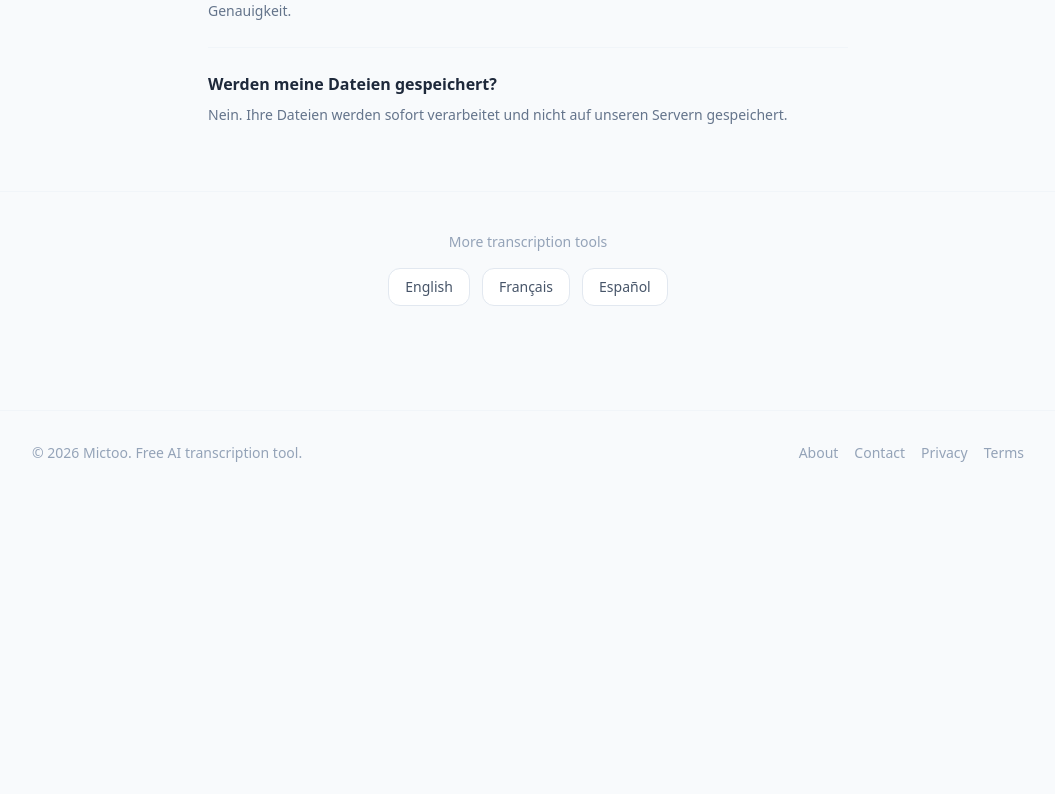
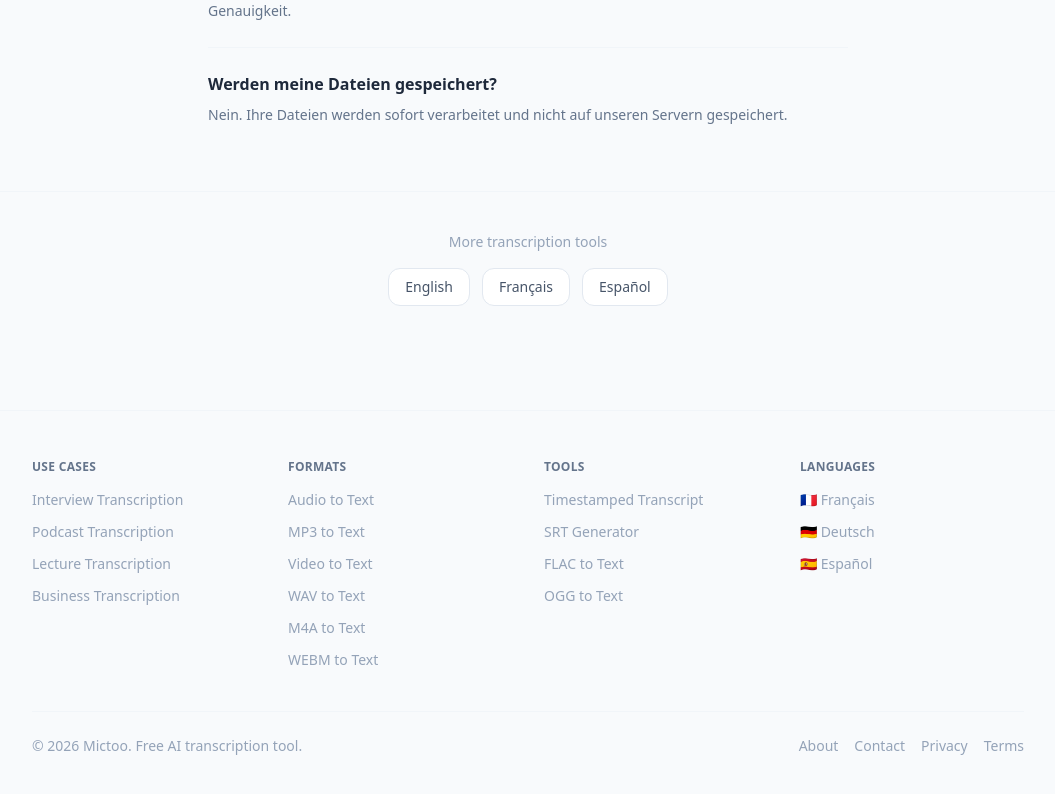
Before and after one commit to dominovd/mictoo, a Next.js app: page /de in a window 1280 px wide. Shown: the part 1280-2074 px from the top of the page, without its empty margins (112-1167 px from the left). Before the commit the page ends 1775 px from the top, so only its background shows below. Built offline with nearby package versions, Linux system fonts and the light colour scheme; no server answers.

Commit message:
feat: footer nav all pages, hreflang, paragraph formatting, fix homepage links

```diff
--- a/app/de/page.js
+++ b/app/de/page.js
@@ -3,7 +3,16 @@ import LandingLayout from '@/components/LandingLayout'
 export const metadata = {
   title: 'Audio in Text umwandeln — Kostenlose Transkription | Mictoo',
   description: 'Audio und Video kostenlos in Text umwandeln. Keine Anmeldung erforderlich. Unterstützt MP3, MP4, WAV und mehr. Betrieben von AI.',
-  alternates: { canonical: 'https://mictoo.com/de' },
+  alternates: {
+    canonical: 'https://mictoo.com/de',
+    languages: {
+      'en': 'https://mictoo.com',
+      'fr': 'https://mictoo.com/fr',
+      'de': 'https://mictoo.com/de',
+      'es': 'https://mictoo.com/es',
+      'x-default': 'https://mictoo.com',
+    },
+  },
 }
 
 export default function GermanPage() {
--- a/app/es/page.js
+++ b/app/es/page.js
@@ -3,7 +3,16 @@ import LandingLayout from '@/components/LandingLayout'
 export const metadata = {
   title: 'Transcribir Audio a Texto Gratis — Mictoo',
   description: 'Convierte audio y video a texto gratis. Sin registro. Soporta MP3, MP4, WAV y más de 50 idiomas. Basado en AI.',
-  alternates: { canonical: 'https://mictoo.com/es' },
+  alternates: {
+    canonical: 'https://mictoo.com/es',
+    languages: {
+      'en': 'https://mictoo.com',
+      'fr': 'https://mictoo.com/fr',
+      'de': 'https://mictoo.com/de',
+      'es': 'https://mictoo.com/es',
+      'x-default': 'https://mictoo.com',
+    },
+  },
 }
 
 export default function SpanishPage() {
--- a/app/fr/page.js
+++ b/app/fr/page.js
@@ -3,7 +3,16 @@ import LandingLayout from '@/components/LandingLayout'
 export const metadata = {
   title: 'Transcrire Audio en Texte Gratuitement — Mictoo',
   description: 'Transcrivez vos fichiers audio et vidéo en texte gratuitement. Aucune inscription requise. Propulsé par AI. Supporte MP3, MP4, WAV et plus.',
-  alternates: { canonical: 'https://mictoo.com/fr' },
+  alternates: {
+    canonical: 'https://mictoo.com/fr',
+    languages: {
+      'en': 'https://mictoo.com',
+      'fr': 'https://mictoo.com/fr',
+      'de': 'https://mictoo.com/de',
+      'es': 'https://mictoo.com/es',
+      'x-default': 'https://mictoo.com',
+    },
+  },
 }
 
 export default function FrenchPage() {
--- a/app/layout.js
+++ b/app/layout.js
@@ -74,8 +74,66 @@ export default function RootLayout({ children }) {
         </main>
 
         <Analytics />
-        <footer className="border-t border-slate-100 py-8 mt-16">
-          <div className="max-w-5xl mx-auto px-4 flex flex-col sm:flex-row items-center justify-between gap-4 text-sm text-slate-400">
+        <footer className="border-t border-slate-100 py-12 mt-16">
+          <div className="max-w-5xl mx-auto px-4">
+            {/* Links grid */}
+            <div className="grid grid-cols-2 sm:grid-cols-4 gap-8 mb-10">
+              <div>
+                <p className="text-xs font-semibold text-slate-500 uppercase tracking-wide mb-3">Use Cases</p>
+                <ul className="space-y-2">
+                  {[
+                    ['/interview-transcription', 'Interview Transcription'],
+                    ['/podcast-transcription', 'Podcast Transcription'],
+                    ['/lecture-transcription', 'Lecture Transcription'],
+                    ['/business-transcription', 'Business Transcription'],
+                  ].map(([href, label]) => (
+                    <li key={href}><a href={href} className="text-sm text-slate-400 hover:text-brand-600 transition-colors">{label}</a></li>
+                  ))}
+                </ul>
+              </div>
+              <div>
+                <p className="text-xs font-semibold text-slate-500 uppercase tracking-wide mb-3">Formats</p>
+                <ul className="space-y-2">
+                  {[
+                    ['/transcribe-audio-to-text', 'Audio to Text'],
+                    ['/transcribe-mp3-to-text', 'MP3 to Text'],
+                    ['/transcribe-video-to-text', 'Video to Text'],
+                    ['/wav-to-text', 'WAV to Text'],
+                    ['/m4a-to-text', 'M4A to Text'],
+                    ['/webm-to-text', 'WEBM to Text'],
+                  ].map(([href, label]) => (
+                    <li key={href}><a href={href} className="text-sm text-slate-400 hover:text-brand-600 transition-colors">{label}</a></li>
+                  ))}
+                </ul>
+              </div>
+              <div>
+                <p className="text-xs font-semibold text-slate-500 uppercase tracking-wide mb-3">Tools</p>
+                <ul className="space-y-2">
+                  {[
+                    ['/timestamped-transcription', 'Timestamped Transcript'],
+                    ['/free-srt-generator', 'SRT Generator'],
+                    ['/flac-to-text', 'FLAC to Text'],
+                    ['/ogg-to-text', 'OGG to Text'],
+                  ].map(([href, label]) => (
+                    <li key={href}><a href={href} className="text-sm text-slate-400 hover:text-brand-600 transition-colors">{label}</a></li>
+                  ))}
+                </ul>
+              </div>
+              <div>
+                <p className="text-xs font-semibold text-slate-500 uppercase tracking-wide mb-3">Languages</p>
+                <ul className="space-y-2">
+                  {[
+                    ['/fr', '🇫🇷 Français'],
+                    ['/de', '🇩🇪 Deutsch'],
+                    ['/es', '🇪🇸 Español'],
+                  ].map(([href, label]) => (
+                    <li key={href}><a href={href} className="text-sm text-slate-400 hover:text-brand-600 transition-colors">{label}</a></li>
+                  ))}
+                </ul>
+              </div>
+            </div>
+            {/* Bottom bar */}
+            <div className="border-t border-slate-100 pt-6 flex flex-col sm:flex-row items-center justify-between gap-4 text-sm text-slate-400">
               <p>© {new Date().getFullYear()} Mictoo. Free AI transcription tool.</p>
               <div className="flex gap-4">
                 <a href="/about" className="hover:text-slate-600 transition-colors">About</a>
@@ -84,6 +142,7 @@ export default function RootLayout({ children }) {
                 <a href="/terms" className="hover:text-slate-600 transition-colors">Terms</a>
               </div>
             </div>
+          </div>
         </footer>
       </body>
     </html>
--- a/app/page.js
+++ b/app/page.js
@@ -4,6 +4,13 @@ import UploadZone from '@/components/UploadZone'
 export const metadata = {
   alternates: {
     canonical: 'https://mictoo.com',
+    languages: {
+      'en': 'https://mictoo.com',
+      'fr': 'https://mictoo.com/fr',
+      'de': 'https://mictoo.com/de',
+      'es': 'https://mictoo.com/es',
+      'x-default': 'https://mictoo.com',
+    },
   },
 }
 
@@ -188,8 +195,8 @@ export default function Home() {
             },
             {
               icon: '🎯',
-              title: 'Powered by Whisper AI',
-              desc: "OpenAI's state-of-the-art speech recognition model — the same technology used by leading transcription services.",
+              title: 'High accuracy',
+              desc: 'State-of-the-art AI speech recognition — the same technology used by leading transcription services.',
             },
             {
               icon: '⚡',
@@ -224,18 +231,18 @@ export default function Home() {
           </p>
           <div className="grid grid-cols-1 sm:grid-cols-3 gap-6 text-center">
             {[
-              { icon: '🎓', label: 'Students', desc: 'Transcribe lectures, interviews, and research recordings.' },
-              { icon: '🎙️', label: 'Podcasters', desc: 'Turn podcast episodes into blog posts, show notes, or subtitles.' },
-              { icon: '📰', label: 'Journalists', desc: 'Convert recorded interviews to text in seconds.' },
-              { icon: '🏢', label: 'Business teams', desc: 'Transcribe meetings, calls, and presentations.' },
-              { icon: '🌐', label: 'Content creators', desc: 'Create captions and transcripts for YouTube videos.' },
-              { icon: '⚖️', label: 'Legal & medical', desc: 'Quickly draft transcripts for notes and documentation.' },
-            ].map(({ icon, label, desc }) => (
-              <div key={label} className="bg-slate-50 rounded-2xl p-6">
+              { icon: '🎓', label: 'Students', desc: 'Transcribe lectures, interviews, and research recordings.', href: '/lecture-transcription' },
+              { icon: '🎙️', label: 'Podcasters', desc: 'Turn podcast episodes into blog posts, show notes, or subtitles.', href: '/podcast-transcription' },
+              { icon: '📰', label: 'Journalists', desc: 'Convert recorded interviews to text in seconds.', href: '/interview-transcription' },
+              { icon: '🏢', label: 'Business teams', desc: 'Transcribe meetings, calls, and presentations.', href: '/business-transcription' },
+              { icon: '🌐', label: 'Content creators', desc: 'Create captions and transcripts for YouTube videos.', href: '/free-srt-generator' },
+              { icon: '⚖️', label: 'Legal & medical', desc: 'Quickly draft transcripts for notes and documentation.', href: '/transcribe-audio-to-text' },
+            ].map(({ icon, label, desc, href }) => (
+              <a key={label} href={href} className="bg-slate-50 rounded-2xl p-6 hover:bg-brand-50 hover:shadow-sm transition-all block">
                 <div className="text-3xl mb-3">{icon}</div>
                 <h3 className="font-semibold text-slate-800 mb-2">{label}</h3>
                 <p className="text-sm text-slate-500">{desc}</p>
-              </div>
+              </a>
             ))}
           </div>
         </div>
@@ -250,10 +257,19 @@ export default function Home() {
           Mictoo transcribes all common audio and video formats.
         </p>
         <div className="flex flex-wrap justify-center gap-3">
-          {['MP3', 'MP4', 'WAV', 'M4A', 'OGG', 'WEBM', 'FLAC', 'MPEG'].map(fmt => (
-            <span key={fmt} className="px-4 py-2 bg-white border border-slate-200 rounded-xl text-sm font-mono font-semibold text-slate-700 shadow-sm">
+          {[
+            { fmt: 'MP3', href: '/transcribe-mp3-to-text' },
+            { fmt: 'MP4', href: '/transcribe-video-to-text' },
+            { fmt: 'WAV', href: '/wav-to-text' },
+            { fmt: 'M4A', href: '/m4a-to-text' },
+            { fmt: 'OGG', href: '/ogg-to-text' },
+            { fmt: 'WEBM', href: '/webm-to-text' },
+            { fmt: 'FLAC', href: '/flac-to-text' },
+            { fmt: 'MPEG', href: '/transcribe-audio-to-text' },
+          ].map(({ fmt, href }) => (
+            <a key={fmt} href={href} className="px-4 py-2 bg-white border border-slate-200 rounded-xl text-sm font-mono font-semibold text-slate-700 shadow-sm hover:border-brand-400 hover:text-brand-600 transition-colors">
               .{fmt.toLowerCase()}
-            </span>
+            </a>
           ))}
         </div>
       </section>
--- a/components/UploadZone.js
+++ b/components/UploadZone.js
@@ -26,6 +26,27 @@ const LANGUAGES = [
   { code: 'ar', label: '🇸🇦 Arabic' },
   { code: 'hi', label: '🇮🇳 Hindi' },
 ]
+
+// Group Whisper segments into paragraphs based on pauses between segments
+// If gap between consecutive segments > PAUSE_THRESHOLD seconds → new paragraph
+function toParagraphs(segments) {
+  if (!segments?.length) return ''
+  const PAUSE_THRESHOLD = 1.5 // seconds
+  let result = ''
+  for (let i = 0; i < segments.length; i++) {
+    const seg = segments[i]
+    const text = seg.text.trim()
+    if (!text) continue
+    if (i === 0) {
+      result += text
+    } else {
+      const prev = segments[i - 1]
+      const gap = seg.start - prev.end
+      result += gap > PAUSE_THRESHOLD ? '\n\n' + text : ' ' + text
+    }
+  }
+  return result
+}
 
 // Convert Whisper segments → SRT string
 function toSRT(segments) {
@@ -93,8 +114,10 @@ export default function UploadZone({ defaultLanguage = '' }) {
 
       const data = await res.json()
       setProgress(100)
-      setTranscript(data.text)
-      setSegments(data.segments ?? [])
+      const segs = data.segments ?? []
+      // Use paragraph-formatted text if segments are available, else raw text
+      setTranscript(segs.length > 0 ? toParagraphs(segs) : data.text)
+      setSegments(segs)
       setState('done')
     } catch (err) {
       clearInterval(ticker)
```
Lines whose indentation alone changed are shown as unchanged.
